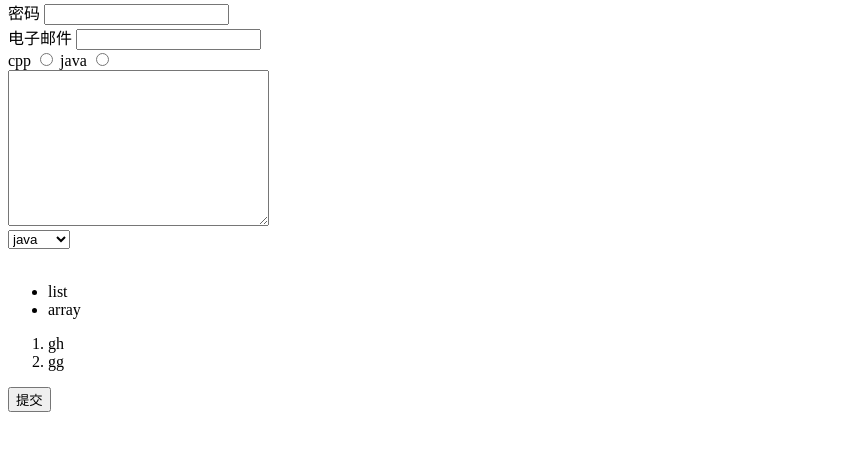
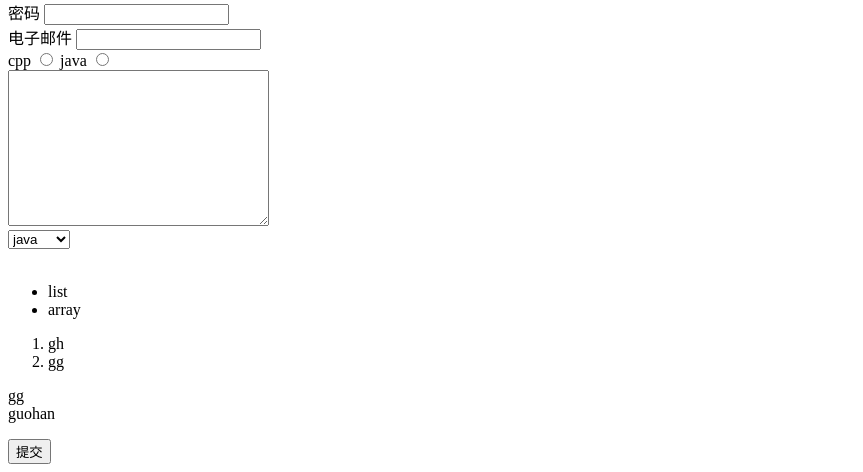
Before and after one commit to DA-MO-WANG/MicroDemo, a plain HTML site: page frontdemo/page.html in a window 1280 px wide. Shown: the part 2283-2755 px from the top of the page, without its empty margins (0-863 px from the left). Before the commit the page ends 2703 px from the top, so only its background shows below. Drawn offline with Linux system fonts and the light colour scheme.

Commit message:
commit demo

```diff
--- a/frontdemo/page.html
+++ b/frontdemo/page.html
@@ -142,6 +142,10 @@
             <li>gh</li>
             <li>gg</li>
         </ol>
+        <dl>
+            <dt>gg</dt>
+            <dt>guohan</dt>
+        </dl>
         <button type="submit">提交</button>
     </form>
 
```
